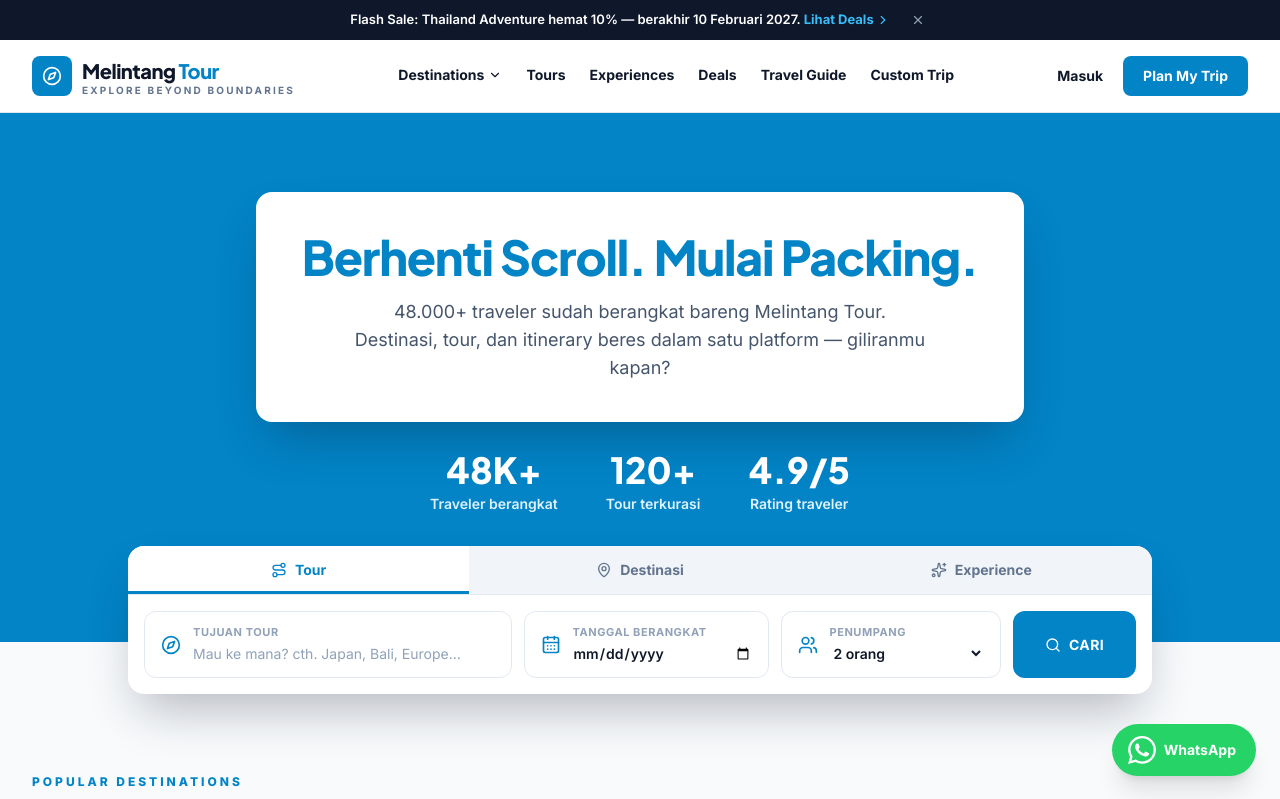
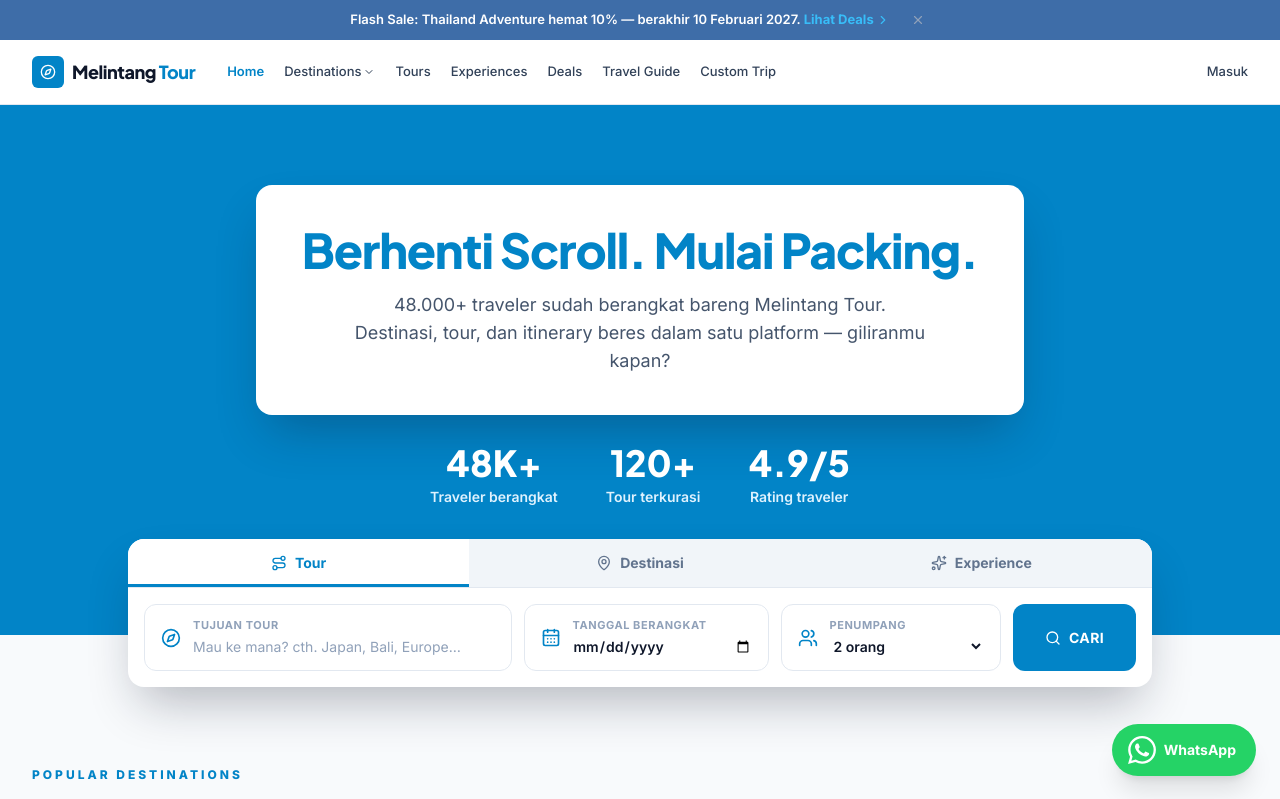
Before and after one commit to kevinefendy/Melintang-Tour, a Next.js app: page / in a window 1280 px wide. Shown: the top 799 px of the page. Built offline with nearby package versions, Linux system fonts and the light colour scheme.

Commit message:
feat(fe-slim-nav): minimal slim navbar + steel-blue announcement bar

```diff
--- a/src/components/AnnouncementBar.tsx
+++ b/src/components/AnnouncementBar.tsx
@@ -9,7 +9,7 @@
   if (!show) return null;
 
   return (
-    <div className="bg-navy text-white">
+    <div className="bg-[#3e6da8] text-white">
       <div className="container-shell flex h-10 items-center justify-center gap-2 text-center text-[13px] font-semibold">
         <p className="truncate">
           Flash Sale: Thailand Adventure hemat 10% — berakhir 10 Februari 2027.
--- a/src/components/Navbar.tsx
+++ b/src/components/Navbar.tsx
@@ -14,45 +14,39 @@
   const isActive = (href: string) =>
     pathname === href || pathname.startsWith(href + "/");
 
+  const linkCls = (active: boolean) =>
+    cn(
+      "py-1 text-[13px] transition-colors",
+      active ? "font-semibold text-ocean" : "font-medium text-slate-700 hover:text-ocean"
+    );
+
   return (
-    <header className="sticky top-0 z-50 bg-white shadow-[0_1px_0_0_#e2e8f0]">
-      {/* MAIN BAR */}
-      <div className="container-shell flex h-16 items-center justify-between gap-6 md:h-[72px]">
-        <Link href="/" className="flex shrink-0 items-center gap-2.5">
-          <span className="flex h-10 w-10 items-center justify-center rounded-lg bg-ocean text-white">
-            <Compass className="h-5 w-5" />
+    <header className="sticky top-0 z-50 border-b border-slate-200 bg-white">
+      <div className="container-shell flex h-14 items-center justify-between gap-6 md:h-16">
+        <div className="flex shrink-0 items-center gap-8">
+          <Link href="/" className="flex items-center gap-2">
+            <span className="flex h-8 w-8 items-center justify-center rounded-md bg-ocean text-white">
+              <Compass className="h-4 w-4" />
             </span>
-          <span className="leading-none">
-            <span className="block font-heading text-xl font-extrabold tracking-tight text-navy">
+            <span className="font-heading text-lg font-extrabold tracking-tight text-navy">
               Melintang<span className="text-ocean"> Tour</span>
-            </span>
-            <span className="block text-[10px] font-bold uppercase tracking-[0.22em] text-slate-500">
-              Explore Beyond Boundaries
-            </span>
             </span>
           </Link>
 
-        <nav className="hidden items-center gap-6 lg:flex">
+          <nav className="hidden items-center gap-5 lg:flex">
+            <Link href="/" className={linkCls(pathname === "/")}>Home</Link>
             {navLinks.map((l) =>
               l.label === "Destinations" ? (
                 <div key={l.href} className="group relative">
-                <Link
-                  href={l.href}
-                  className={cn(
-                    "inline-flex items-center gap-1 border-b-[3px] py-2 text-sm font-bold transition-colors",
-                    isActive(l.href)
-                      ? "border-ocean text-ocean"
-                      : "border-transparent text-navy hover:border-ocean hover:text-ocean"
-                  )}
-                >
-                  {l.label} <ChevronDown className="h-3.5 w-3.5" />
+                  <Link href={l.href} className={cn(linkCls(isActive(l.href)), "inline-flex items-center gap-0.5")}>
+                    {l.label} <ChevronDown className="h-3 w-3" />
                   </Link>
-                <div className="invisible absolute left-0 top-full w-64 translate-y-1 rounded-xl border border-slate-200 bg-white p-2 opacity-0 shadow-xl transition-all group-hover:visible group-hover:translate-y-0 group-hover:opacity-100">
+                  <div className="invisible absolute left-0 top-full w-60 translate-y-1 rounded-lg border border-slate-200 bg-white p-1.5 opacity-0 shadow-lg transition-all group-hover:visible group-hover:translate-y-0 group-hover:opacity-100">
                     {regions.map((r) => (
                       <Link
                         key={r}
                         href={`/destinations?region=${encodeURIComponent(r)}`}
-                      className="block rounded-lg px-4 py-2.5 text-sm font-semibold text-slate-600 hover:bg-sky-50 hover:text-ocean"
+                        className="block rounded-md px-3 py-2 text-[13px] font-medium text-slate-600 hover:bg-sky-50 hover:text-ocean"
                       >
                         {r}
                       </Link>
@@ -60,67 +54,51 @@
                   </div>
                 </div>
               ) : (
-              <Link
-                key={l.href}
-                href={l.href}
-                className={cn(
-                  "border-b-[3px] py-2 text-sm font-bold transition-colors",
-                  isActive(l.href)
-                    ? "border-ocean text-ocean"
-                    : "border-transparent text-navy hover:border-ocean hover:text-ocean"
-                )}
-              >
+                <Link key={l.href} href={l.href} className={linkCls(isActive(l.href))}>
                   {l.label}
                 </Link>
               )
             )}
           </nav>
+        </div>
 
-        <div className="hidden shrink-0 items-center gap-5 lg:flex">
-          <Link href="/login" className="text-sm font-bold text-navy hover:text-ocean">
+        <div className="hidden shrink-0 items-center lg:flex">
+          <Link href="/login" className="py-1 text-[13px] font-medium text-slate-700 hover:text-ocean">
             Masuk
-          </Link>
-          <Link
-            href="/custom-trip"
-            className="rounded-lg bg-ocean px-5 py-2.5 text-sm font-bold text-white hover:bg-ocean-dark"
-          >
-            Plan My Trip
           </Link>
         </div>
 
         <button
-          className="flex h-10 w-10 items-center justify-center rounded-lg border border-slate-200 lg:hidden"
+          className="flex h-9 w-9 items-center justify-center rounded-md border border-slate-200 lg:hidden"
           onClick={() => setOpen(!open)}
           aria-label="Toggle menu"
         >
-          {open ? <X className="h-5 w-5" /> : <Menu className="h-5 w-5" />}
+          {open ? <X className="h-4 w-4" /> : <Menu className="h-4 w-4" />}
         </button>
       </div>
 
       {open && (
-        <div className="border-t border-slate-200 bg-white px-5 py-4 lg:hidden">
+        <div className="border-t border-slate-200 bg-white px-5 py-3 lg:hidden">
           <nav className="flex flex-col">
+            <Link href="/" onClick={() => setOpen(false)} className={cn("border-b border-slate-100 px-2 py-2.5 text-sm", pathname === "/" ? "font-semibold text-ocean" : "font-medium text-slate-700")}>
+              Home
+            </Link>
             {navLinks.map((l) => (
               <Link
                 key={l.href}
                 href={l.href}
                 onClick={() => setOpen(false)}
                 className={cn(
-                  "border-b border-slate-100 px-2 py-3 text-sm font-bold",
-                  isActive(l.href) ? "text-ocean" : "text-navy"
+                  "border-b border-slate-100 px-2 py-2.5 text-sm",
+                  isActive(l.href) ? "font-semibold text-ocean" : "font-medium text-slate-700"
                 )}
               >
                 {l.label}
               </Link>
             ))}
-            <div className="mt-3 grid grid-cols-2 gap-2">
-              <Link href="/login" onClick={() => setOpen(false)} className="rounded-lg border border-slate-300 px-4 py-2.5 text-center text-sm font-bold text-navy">
+            <Link href="/login" onClick={() => setOpen(false)} className="px-2 py-2.5 text-sm font-medium text-slate-700">
               Masuk / Daftar
             </Link>
-              <Link href="/custom-trip" onClick={() => setOpen(false)} className="rounded-lg bg-ocean px-4 py-2.5 text-center text-sm font-bold text-white">
-                Plan My Trip
-              </Link>
-            </div>
           </nav>
         </div>
       )}
```
Lines whose indentation alone changed are shown as unchanged.
